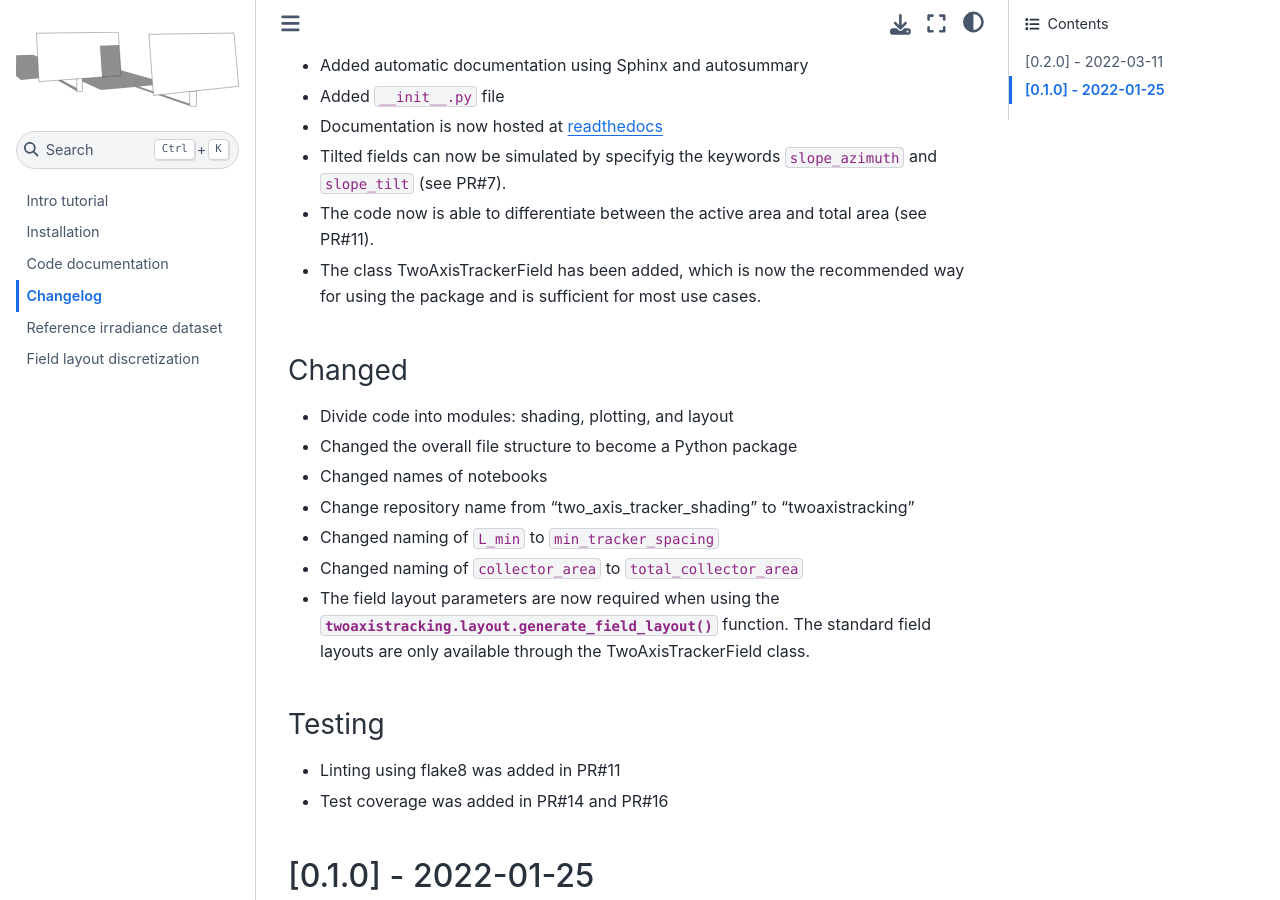
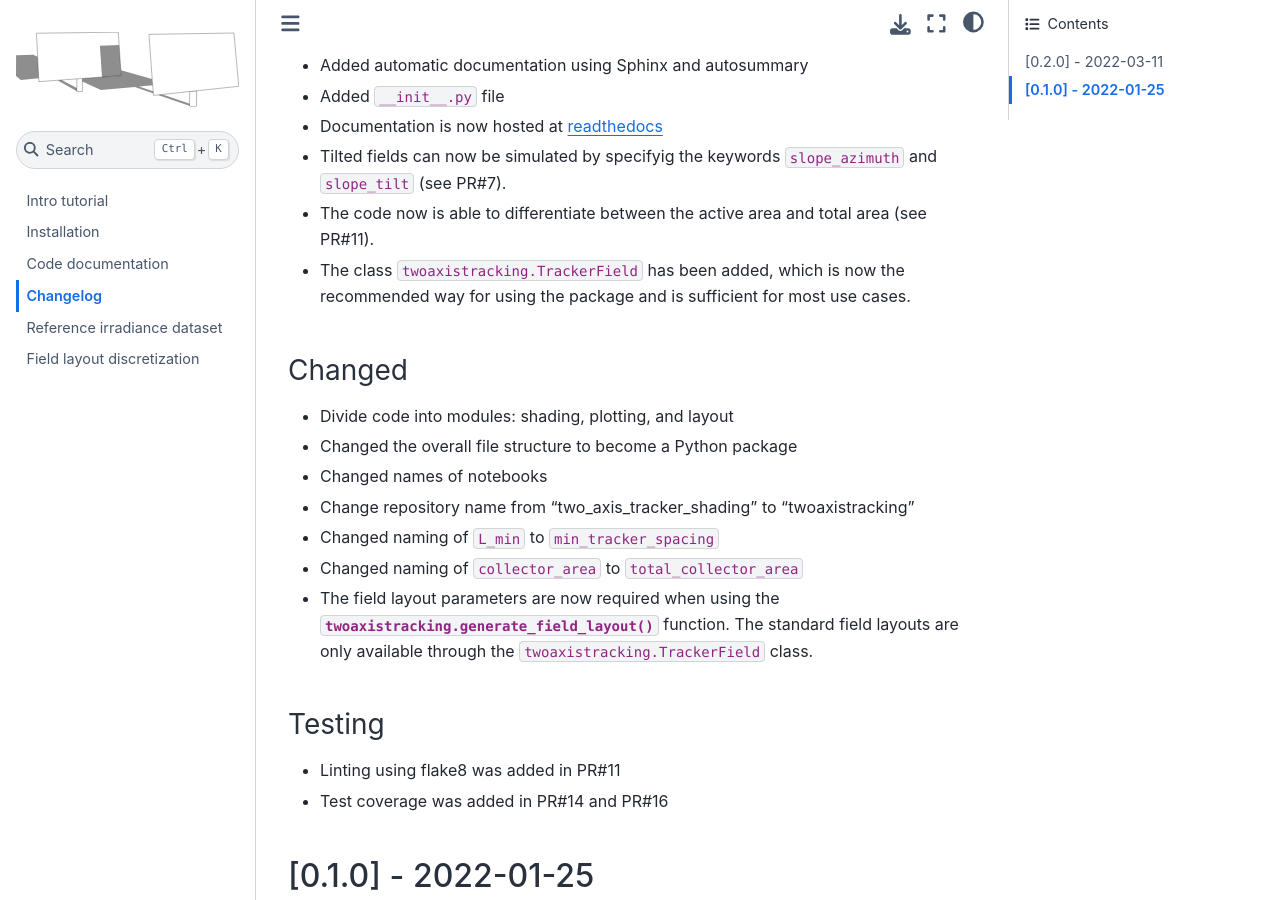
Before and after one commit to pvlib/twoaxistracking, a Sphinx documentation site: the page built from docs/source/whatsnew.md, in a window 1280 px wide and 900 px high, scrolled down 354 px. Built offline with Sphinx 7.4.7 and the Sphinx Book theme 1.1.4, drawn with Linux system fonts in a browser that asks for light colours; cross-references to code outside the pages are shown as plain code.

Commit message:
Update whatsnew.md

```diff
--- a/docs/source/whatsnew.md
+++ b/docs/source/whatsnew.md
@@ -13,7 +13,7 @@ and this project adheres to [Semantic Versioning](https://semver.org/spec/v2.0.0
 - Tilted fields can now be simulated by specifyig the keywords ``slope_azimuth`` and
    ``slope_tilt`` (see PR#7).
 - The code now is able to differentiate between the active area and total area (see PR#11).
-- The class TwoAxisTrackerField has been added, which is now the recommended way for using
+- The class {:py:class:}`twoaxistracking.TrackerField` has been added, which is now the recommended way for using
   the package and is sufficient for most use cases.
 
 ### Changed
@@ -25,8 +25,8 @@ and this project adheres to [Semantic Versioning](https://semver.org/spec/v2.0.0
 - Changed naming of ``L_min`` to ``min_tracker_spacing``
 - Changed naming of ``collector_area`` to ``total_collector_area``
 - The field layout parameters are now required when using the
-  {py:func}`twoaxistracking.layout.generate_field_layout` function. The standard field layouts
-  are only available through the TwoAxisTrackerField class.
+  {py:func}`twoaxistracking.generate_field_layout` function. The standard field layouts
+  are only available through the {:py:class:}`twoaxistracking.TrackerField` class.
 
 ### Testing
 - Linting using flake8 was added in PR#11
```
